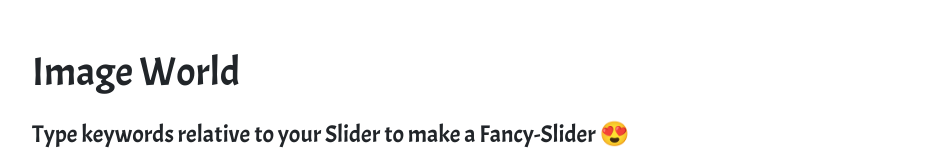
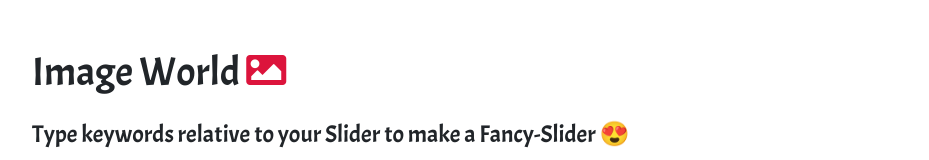
Before and after one commit to Pronay-Pro/fancy-slider, a plain HTML site: page index.html in a window 1280 px wide. Shown: the top 160 px of the page, without its empty margins (53-982 px from the left). Drawn offline with nearby package versions, Linux system fonts and the light colour scheme.

Commit message:
fancy-slider

```diff
--- a/index.html
+++ b/index.html
@@ -20,7 +20,7 @@
 
 <body>
   <section class="container py-5">
-    <h1>Image World</h1>
+    <h1>Image World <i class="fa fa-image icon"></i></h1>
     <h4 class="py-3">Type keywords relative to your Slider to make a Fancy-Slider 😍</h4>
   </section>
   <div class="container">
--- a/style.css
+++ b/style.css
@@ -57,6 +57,9 @@ img {
 .main {
   display: none;
 }
+.icon{
+  color:crimson;
+}
 #search{
   border-radius: 20px;
 }
```
